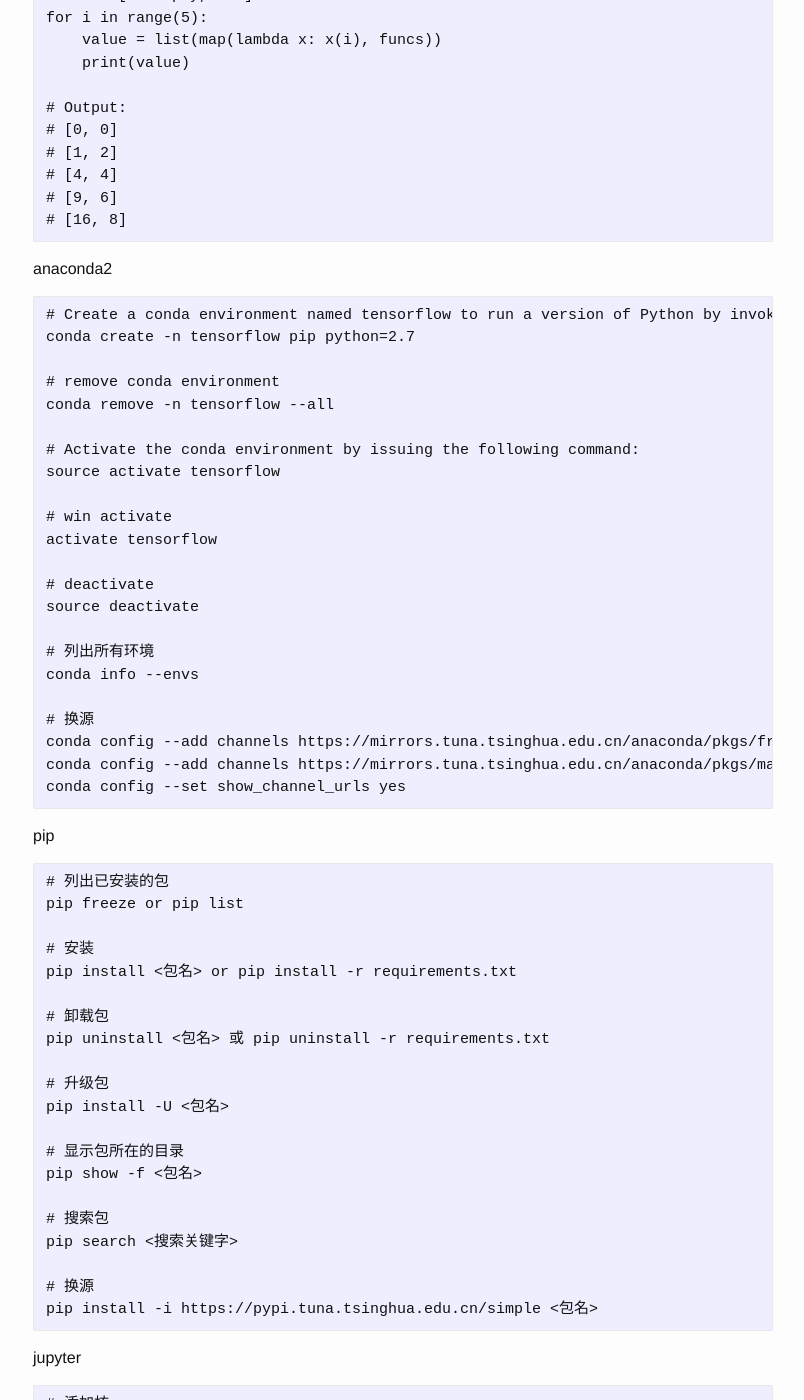
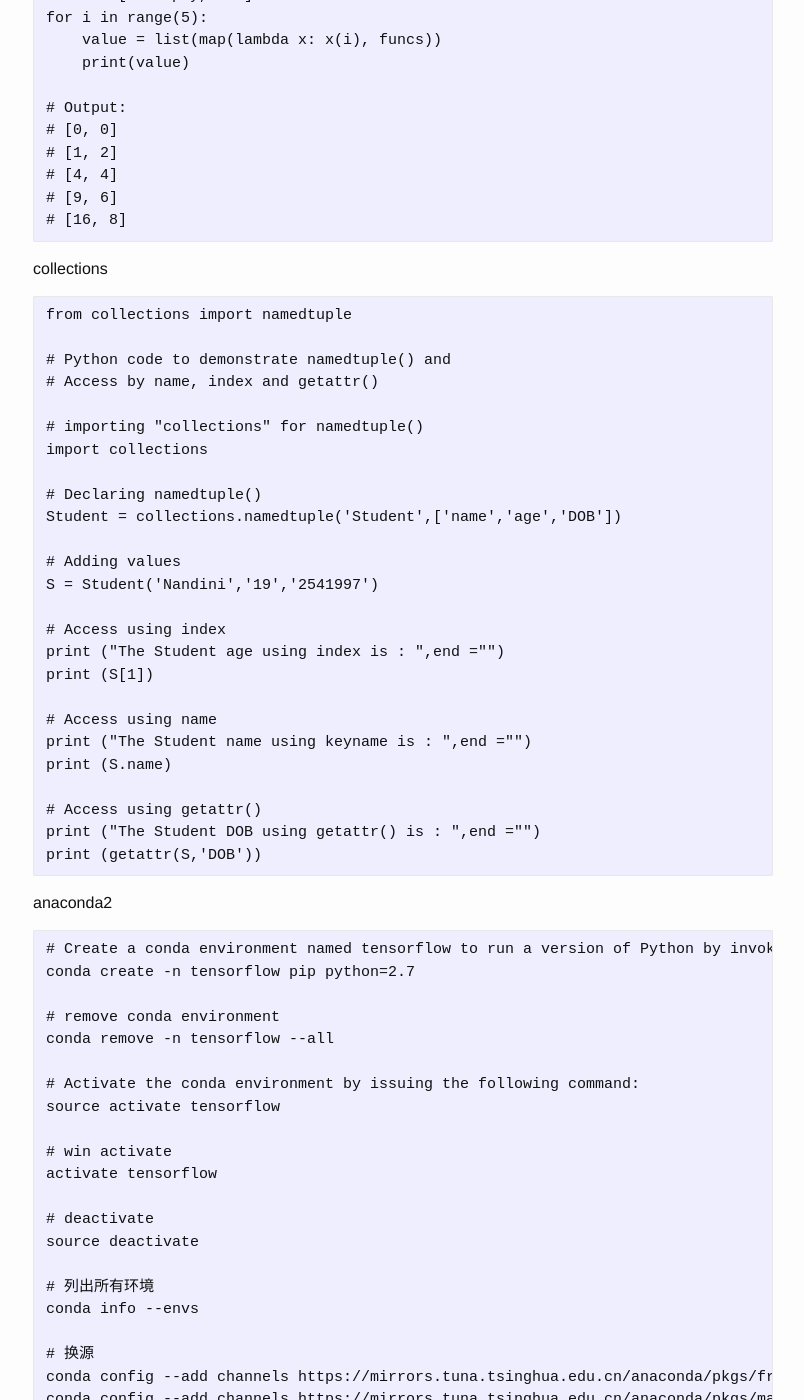
Before and after one commit to josephstalin117/josephstalin117.github.io, a Jekyll site: the page built from _posts/2017-08-10-python.markdown, in a window 1280 px wide and 1400 px high, scrolled down 4970 px. Shown: the whole window, without its empty margins (237-1041 px from the left). Built offline with Jekyll 4.4.1, drawn with Linux system fonts in a browser that asks for light colours.

Commit message:
add collections

````diff
--- a/_posts/2017-08-10-python.markdown
+++ b/_posts/2017-08-10-python.markdown
@@ -242,6 +242,35 @@
 # [4, 4]
 # [9, 6]
 # [16, 8]
+```
+
+collections
+```
+from collections import namedtuple
+
+# Python code to demonstrate namedtuple() and
+# Access by name, index and getattr()
+
+# importing "collections" for namedtuple()
+import collections
+
+# Declaring namedtuple()
+Student = collections.namedtuple('Student',['name','age','DOB'])
+
+# Adding values
+S = Student('Nandini','19','2541997')
+
+# Access using index
+print ("The Student age using index is : ",end ="")
+print (S[1])
+
+# Access using name
+print ("The Student name using keyname is : ",end ="")
+print (S.name)
+
+# Access using getattr()
+print ("The Student DOB using getattr() is : ",end ="")
+print (getattr(S,'DOB'))
 ```
 
 anaconda2
````
